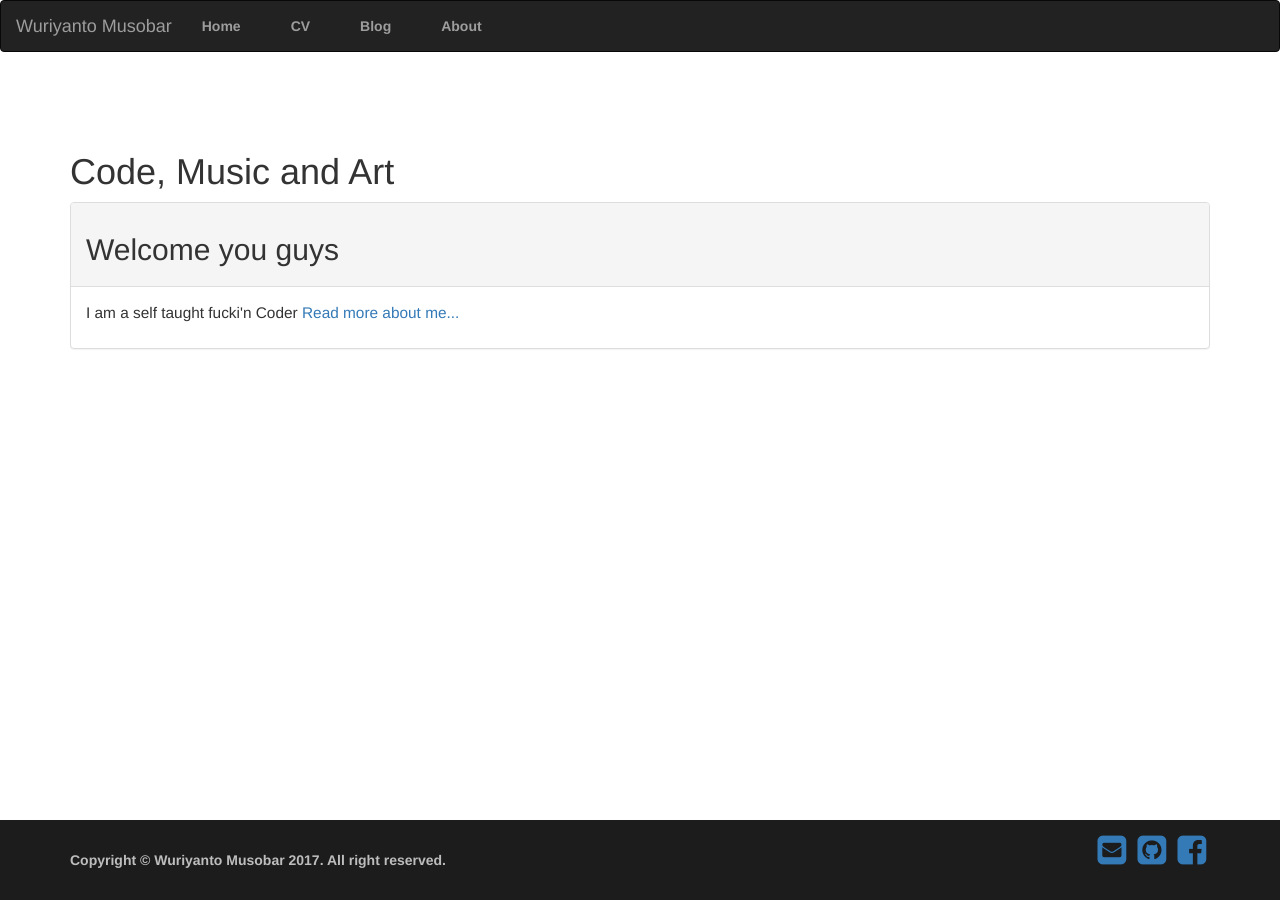
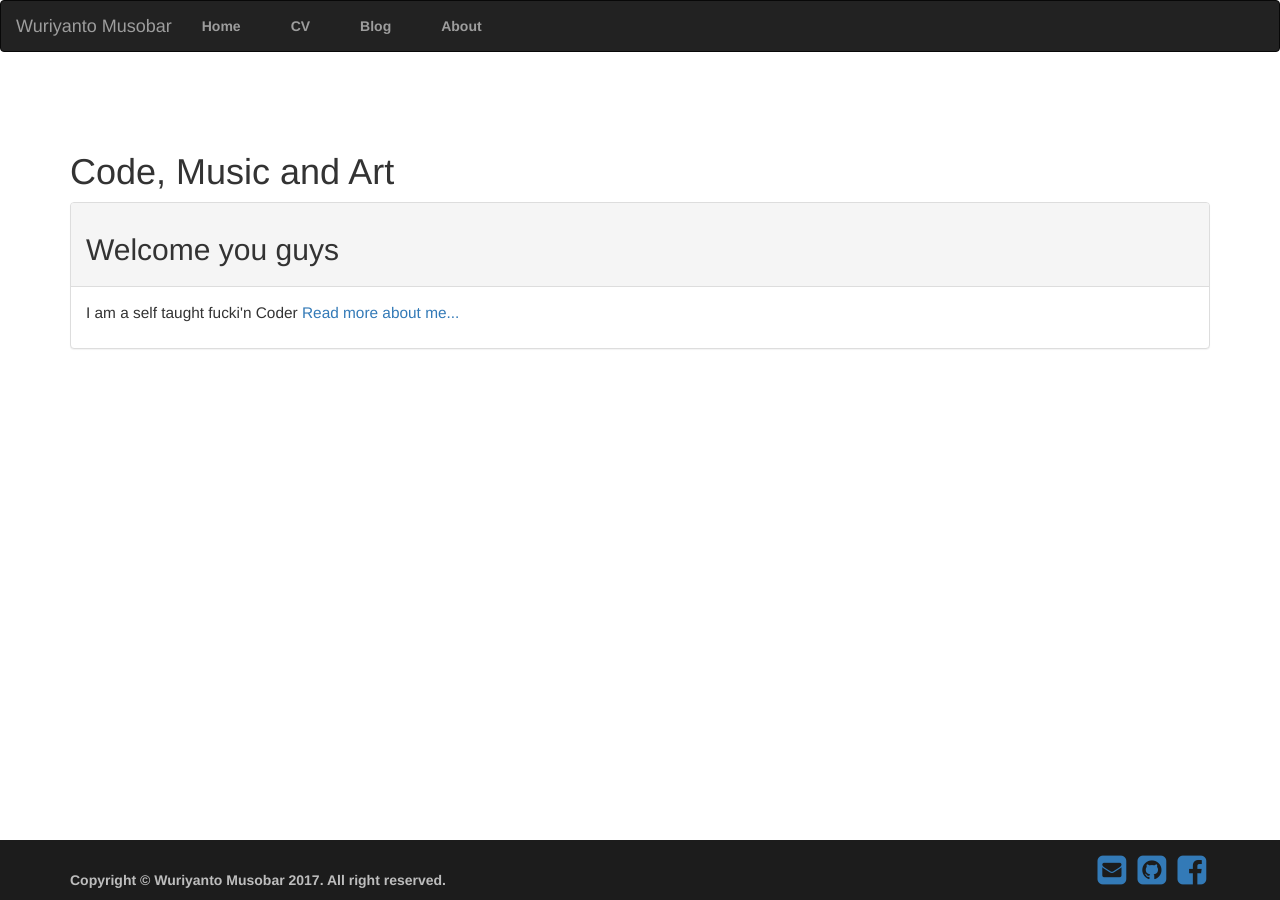
Before and after one commit to wuriyanto48/wuriyanto48.github.io, a Jekyll site: the page built from index.html, in a window 1280 px wide. Built offline with Jekyll 4.4.1, drawn with Linux system fonts in a browser that asks for light colours; nearby versions of some CDN libraries.

Commit message:
body height

```diff
--- a/css/main.css
+++ b/css/main.css
@@ -54,7 +54,7 @@
  .content{
    overflow-y: auto;
    margin-top: auto;
-   margin-bottom: auto;
+   margin-bottom: 60px;
  }
 
 /*
--- a/css/nav_layout.css
+++ b/css/nav_layout.css
@@ -11,7 +11,7 @@
   bottom: 0px;
   width: 100%;
   /* Set the fixed height of the footer here */
-  height: 80px;
+  height: 60px;
   line-height: 80px; /* Vertically center the text there */
   background-color: #1C1C1C;
 }
```
